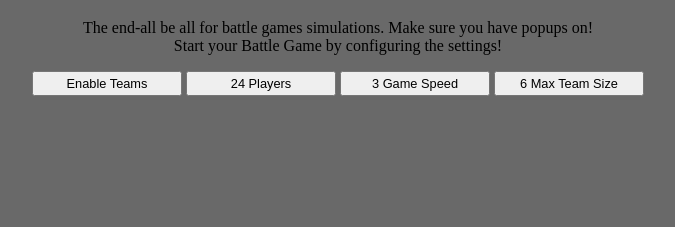
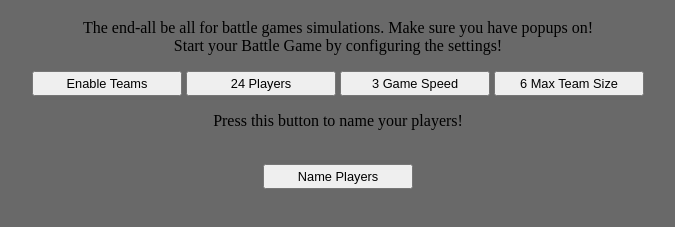
Before and after one commit to TeamCstudios/BattleGamesSimulator, a plain HTML site: page index.html in a window 1280 px wide. Shown: the part 61-288 px from the top of the page, without its empty margins (302-977 px from the left). Drawn offline with Linux system fonts and the light colour scheme.

Commit message:
added name players button

```diff
--- a/index.html
+++ b/index.html
@@ -8,13 +8,17 @@
 
 <h1>Battle Games Simulator</h1>
 <p>The end-all be all for battle games simulations. Make sure you have popups on!
- </br>
- Start your Battle Game by configuring the settings!</p>
- <div id="centerbutton">
+</br>
+Start your Battle Game by configuring the settings!</p>
+<div id="centerbutton">
 <button id="toggleteamsbutton" type="button" onclick="toggleTeams()">Enable Teams</button>
 <button id="playercountbutton" type="button" onclick="changePlayerCount()">24 Players</button>
 <button id="gamespeedbutton" type="button" onclick="changeGameSpeed()">3 Game Speed</button>
 <button id="teamsizebutton" type="button" onclick="changeMaxTeamSize()">6 Max Team Size</button>
+</br>
+<p>Press this button to name your players!</p>
+</br>
+<button id="nameplayersbutton" type="button" onclick="namePlayers()">Name Players</button>
 </div>
  <p id="paragraph2"></p>
 </body>
```
